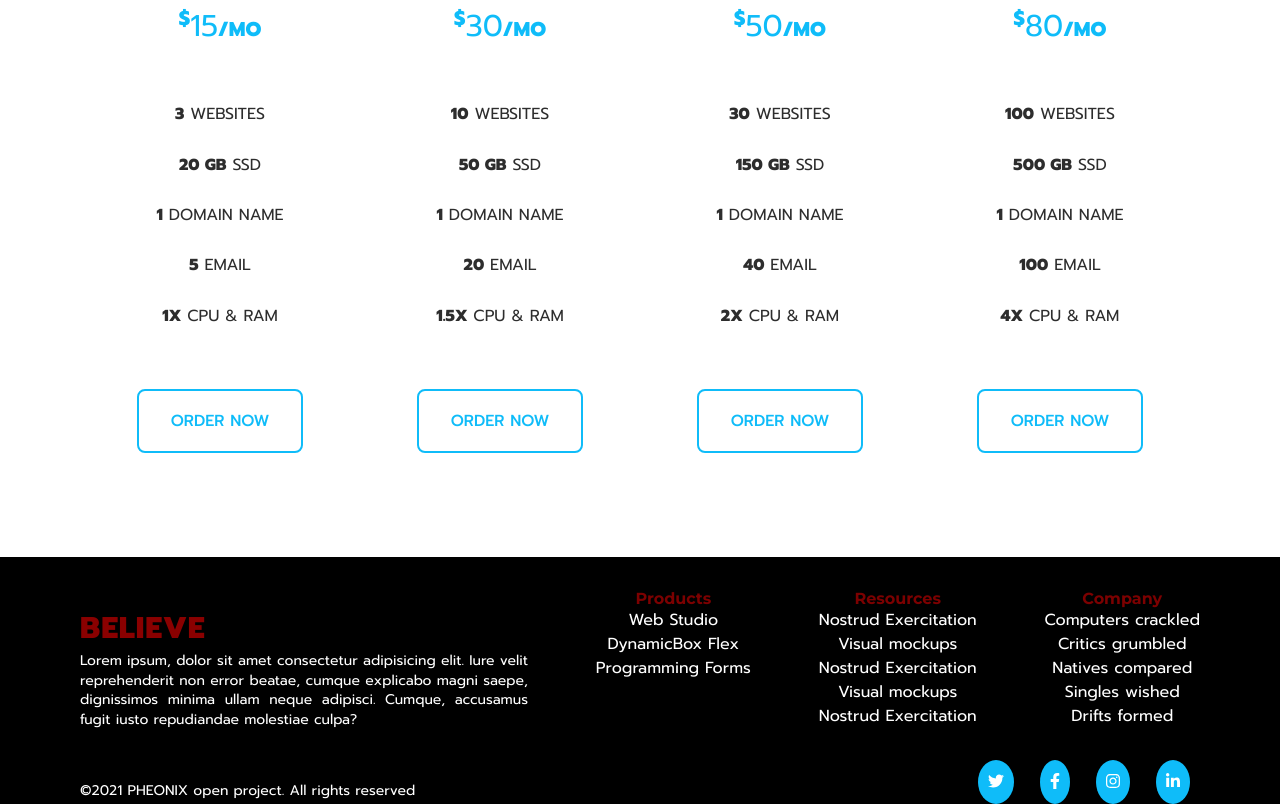
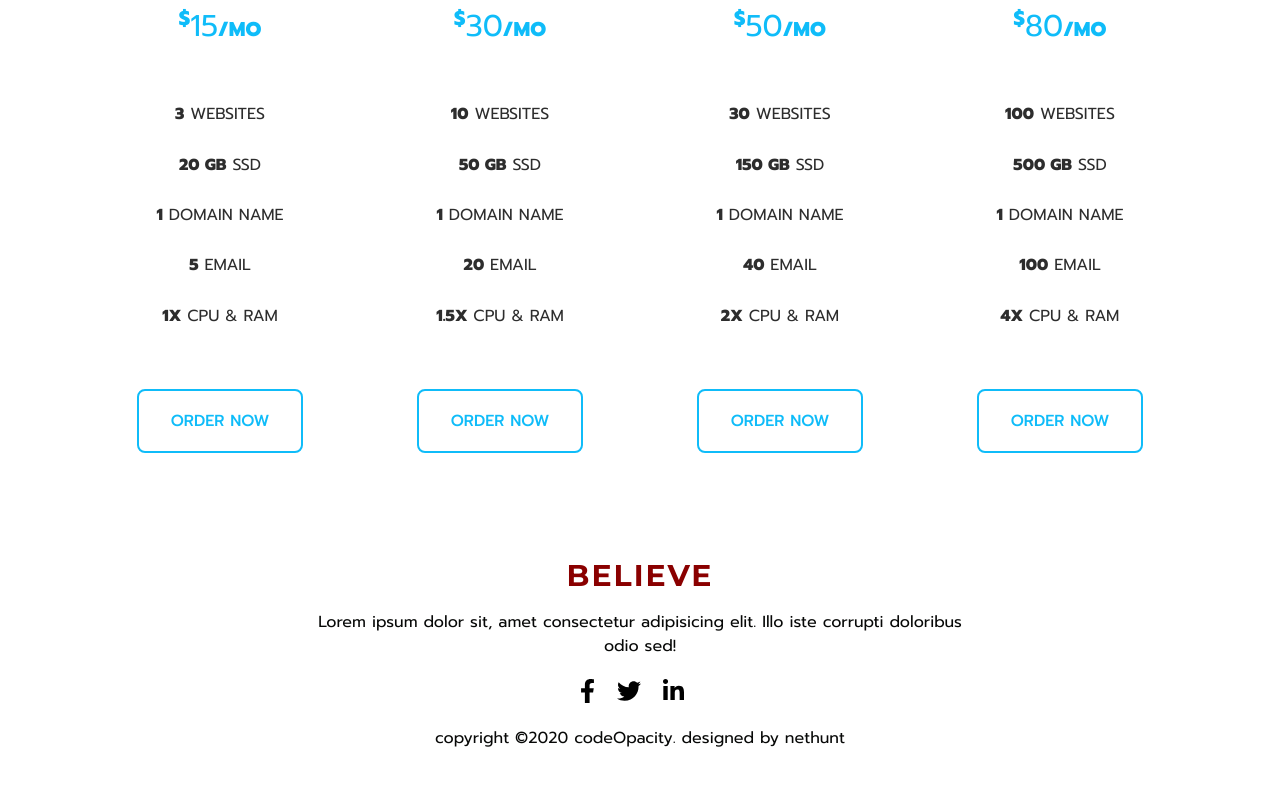
Before and after one commit to sagor9116/Believe-app, a plain HTML site: page index.html in a window 1280 px wide. Shown: the part 2845-3649 px from the top of the page. After the commit the page ends 3595 px from the top, so only its background shows below. Drawn offline with Linux system fonts and the light colour scheme.

Commit message:
changed the footer layout

```diff
--- a/css/styles.css
+++ b/css/styles.css
@@ -520,58 +520,39 @@ img {
 .footer {
   padding: 1rem;
   margin-top: 2rem;
-  background: #000;
-  color: var(--white);
-}
-
-.footer__logo {
-  margin-top: 1rem;
-}
-
-.footer__logo a {
-  color: #8a0000;
-  font-size: var(--medium);
-  text-transform: uppercase;
-  font-weight: 700;
-  letter-spacing: 1px;
-}
-
-.footer__logo p {
-  text-align: justify;
-  font-size: var(--small);
-  line-height: 1.4;
-}
-
-.footer__items {
-  margin: 2rem 0;
-}
-
-.footer__items ul li a {
-  color: var(--white);
-}
-
-.footer__wrapper .footer__bottom .footer__socialLinks{
+  text-align: center;
 
 }
 
-.footer__socialLinks ul li {
-  background-color: var(--secondary-color);
-  border-radius: 50%;
-  padding: 10px;
-  margin: 0 10px;
-  display: inline-block;
-}
+.footer__content h3{
+   color: #8a0000;
+  font-size: var(--medium);
+  font-weight: 700;
+  text-decoration: none;
+  text-transform: uppercase;
+  letter-spacing: 2px;
+  margin-bottom: 1rem;
+ }
 
-.footer__socialLinks ul li a {
-  color: var(--white);
-  font-size: var(--icon-small);
-}
+ .footer__content p {
+   font-size: var(--regular);
 
-.footer__wrapper .footer__bottom .footer__copyright p{
-  margin-top: 1rem;
-  font-size: var(--small);
-}
+ }
 
+ .footer__content .socials {
+   width: 100%;
+   margin: 1rem 0;
+ }
+
+ .footer__content .socials li {
+   display: inline-block;
+   padding: 0 1rem 0 0;
+ }
+
+ .footer__content .socials li a {
+   color: var(--black);
+   font-size: var(--icon-medium);
+ }
 
 
 
@@ -678,14 +659,10 @@ img {
 
   /* footer */
 
-  .footer {
-    text-align: center;
-  }
-
-  .footer .footer__logo p {
-    text-align: center;
-  }
-
+ .footer__content p {
+   width: 60%;
+   margin: 0 auto;
+ }
 
 
  }
@@ -879,19 +856,8 @@ img {
    text-align: center;
  }
 
- .footer .footer__logo {
-   padding-top: 2rem;
- }
 
- .footer .footer__logo p {
-   width: 100%;
-   text-align: justify;
- }
 
- .footer__wrapper .footer__items-flex {
-   display: flex;
-   justify-content: space-between;
- }
 
 
 
@@ -991,21 +957,5 @@ img {
    /* padding: 2rem 0; */
  }
 
- .footer__logo {
-   width: 40%;
-   text-align: left;
- }
-
- .footer__inner {
-   display: flex;
-   justify-content: space-between;
- }
-
- .footer__bottom {
-   display: flex;
-   justify-content: space-between;
-   align-items: center;
-   flex-direction: row-reverse;
- }
 
  }
--- a/index.html
+++ b/index.html
@@ -325,62 +325,20 @@
   <footer id="footer">
      <div class="footer">
          <div class="container">
-             <div class="footer__wrapper">
-                 <div class="footer__inner">
-                    <div class="footer__logo">
-                      <a href="#">Believe</a>
-                      <p>Lorem ipsum, dolor sit amet consectetur adipisicing elit. Iure velit reprehenderit non error beatae, cumque explicabo magni saepe, dignissimos minima ullam neque adipisci. Cumque, accusamus fugit iusto repudiandae molestiae culpa?</p>
-                    </div>
-                    <!-- footer__logo -->
 
-                    <div class="footer__items footer__products">
-                        <h4>Products</h4>
-                        <ul>
-                            <li><a href="">Web Studio</a></li>
-                            <li><a href="">DynamicBox Flex</a></li>
-                            <li><a href="">Programming Forms</a></li>
-                        </ul>
-                    </div>
-                    <!-- footer__products -->
-                    <div class="footer__items footer__resources">
-                        <h4>Resources</h4>
-                        <ul>
-                            <li><a href="">Nostrud Exercitation</a></li>
-                            <li><a href="">Visual mockups</a></li>
-                            <li><a href="">Nostrud Exercitation</a></li>
-                            <li><a href="">Visual mockups</a></li>
-                            <li><a href="">Nostrud Exercitation</a></li>
-                        </ul>
-                    </div>
-                    <!-- footer__resources -->
-                    <div class="footer__items footer__company">
-                        <h4>Company</h4>
-                        <ul>
-                            <li><a href="">Computers crackled</a></li>
-                            <li><a href="">Critics grumbled</a></li>
-                            <li><a href="">Natives compared</a></li>
-                            <li><a href="">Singles wished</a></li>
-                            <li><a href="">Drifts formed</a></li>
-                        </ul>
-                    </div>
-                    <!-- footer__company -->
-                 </div>
-                 <!-- footer__inner -->
-                 <div class="footer__bottom">
-                     <div class="footer__socialLinks">
-                         <ul>
-                             <li><a href=""><i class="fab fa-twitter"></i></a></li>
-                             <li><a href=""><i class="fab fa-facebook-f"></i></a></li>
-                             <li><a href=""><i class="fab fa-instagram"></i></a></li>
-                             <li><a href=""><i class="fab fa-linkedin-in"></i></a></li>
-                         </ul>
-                     </div>
-                     <div class="footer__copyright">
-                         <p> &copy;2021 PHEONIX open project. All rights reserved</p>
-                     </div>
-                 </div>
-             </div>
-             <!-- footer__wrapper -->
+        <div class="footer__content">
+            <h3>Believe</h3>
+            <p>Lorem ipsum dolor sit, amet consectetur adipisicing elit. Illo iste corrupti doloribus odio sed!</p>
+            <ul class="socials">
+                <li><a href="#"><i class="fab fa-facebook-f"></i></a></li>
+                <li><a href="#"><i class="fab fa-twitter"></i></a></li>
+                <li><a href="#"><i class="fab fa-linkedin-in"></i></a></li>
+            </ul>
+        </div>
+        <div class="footer__bottom">
+            <p>copyright &copy;2020 codeOpacity. designed by <span>nethunt</span></p>
+        </div>
+
          </div>
          <!-- container -->
      </div>
```
